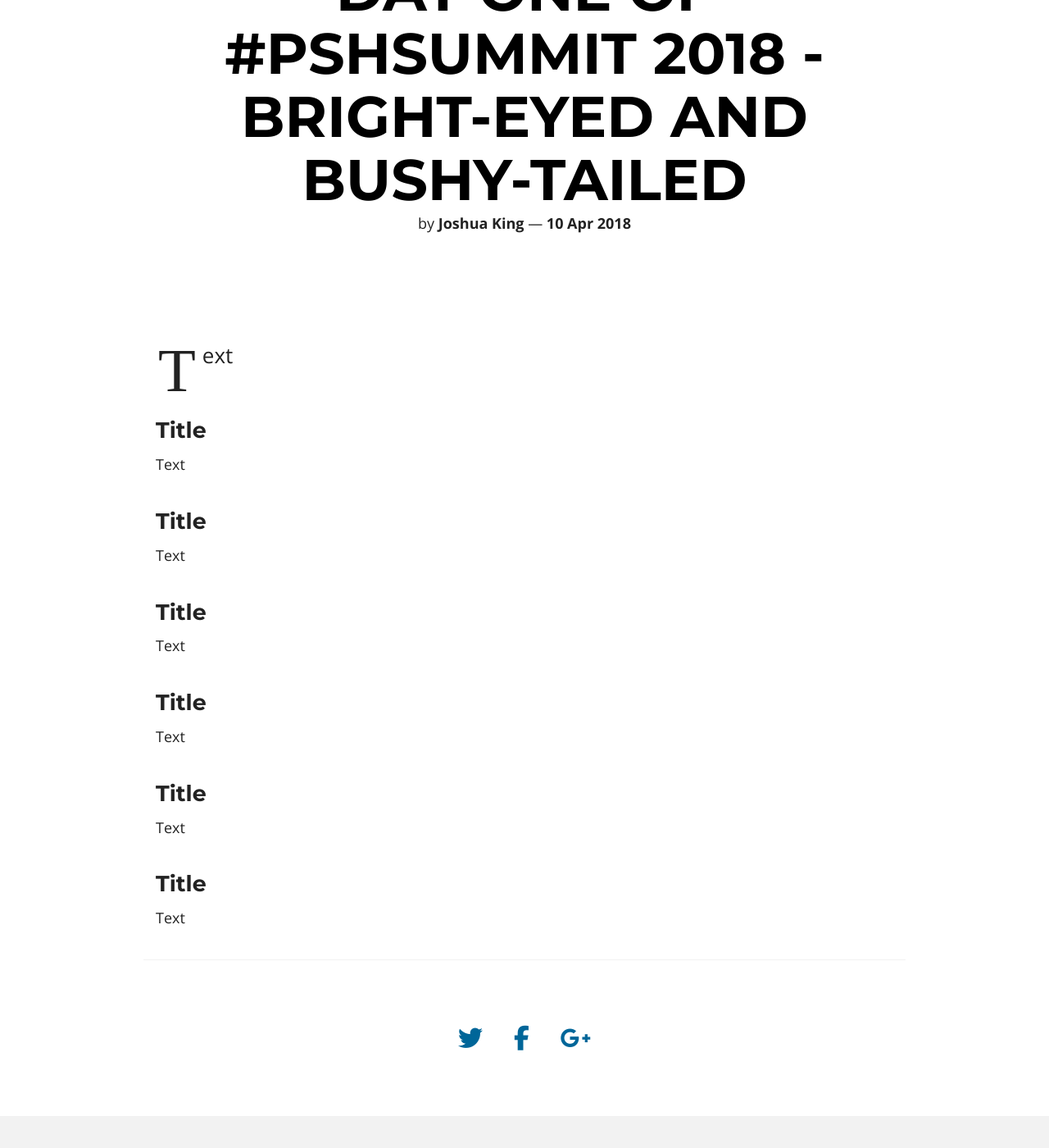
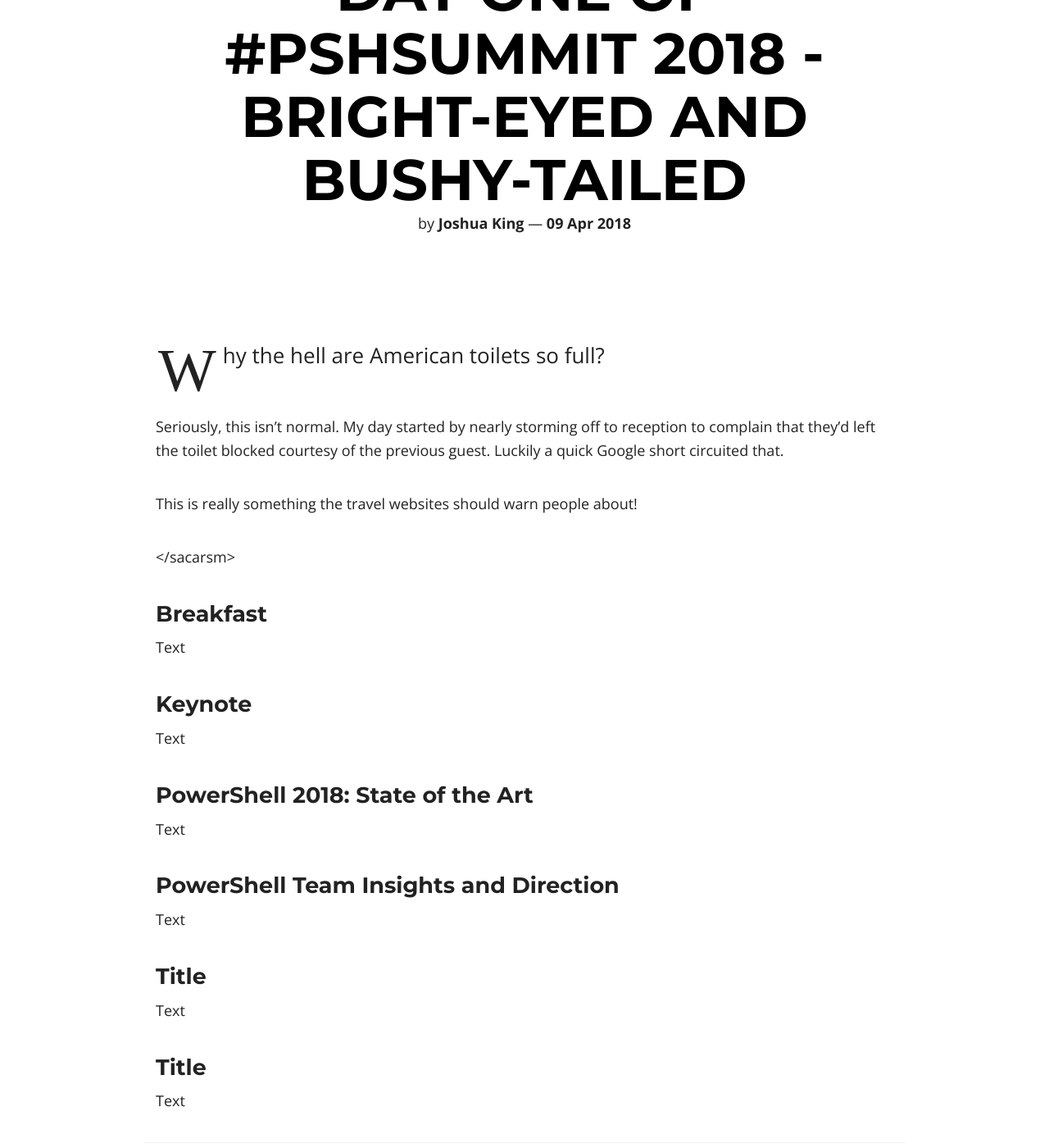
Before and after one commit to Windos/windos.github.io, a Jekyll site: the page built from _posts/2018-04-09-summit2018-day1.md, in a window 1280 px wide and 1400 px high, scrolled down 270 px. Shown: the whole window at 82% size. Built offline with Jekyll 4.4.1, drawn with Linux system fonts in a browser that asks for light colours; nearby versions of some CDN libraries; some web fonts are replaced; our own code applies the rules of GitHub Pages for plain Markdown files; comment, search, counter and statistics services are not loaded.

Commit message:
Cheeky intro

```diff
--- a/_posts/2018-04-09-summit2018-day1.md
+++ b/_posts/2018-04-09-summit2018-day1.md
@@ -1,7 +1,31 @@
 ---
+date: "2018-04-09 21:00:00"
 title: "Day One of #PSHSummit 2018 - Bright-Eyed and Bushy-Tailed"
-date: 2018-04-09 21:00:00
 ---
+
+Why the hell are American toilets so full?
+
+Seriously, this isn’t normal. My day started by nearly storming off to reception
+to complain that they’d left the toilet blocked courtesy of the previous guest.
+Luckily a quick Google short circuited that.
+
+This is really something the travel websites should warn people about!
+
+\</sacarsm\>
+
+### Breakfast
+
+Text
+
+### Keynote
+
+Text
+
+### PowerShell 2018: State of the Art
+
+Text
+
+### PowerShell Team Insights and Direction
 
 Text
 
@@ -12,19 +36,3 @@
 ### Title
 
 Text
-
-### Title
-
-Text
-
-### Title
-
-Text
-
-### Title
-
-Text
-
-### Title
-
-Text
```
